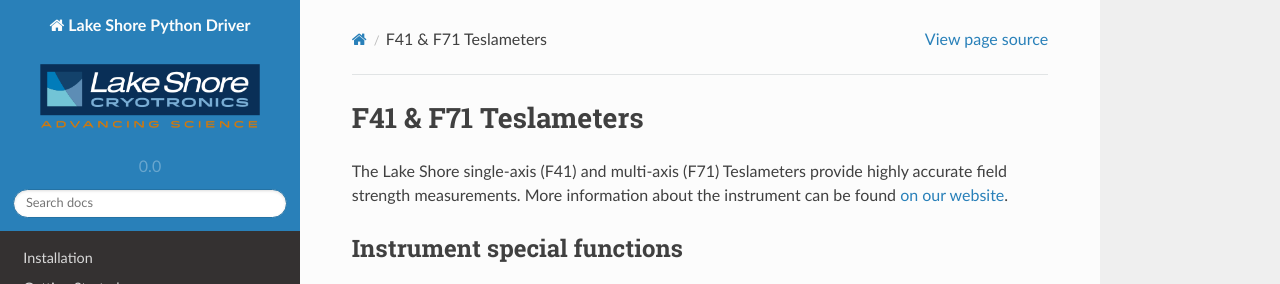
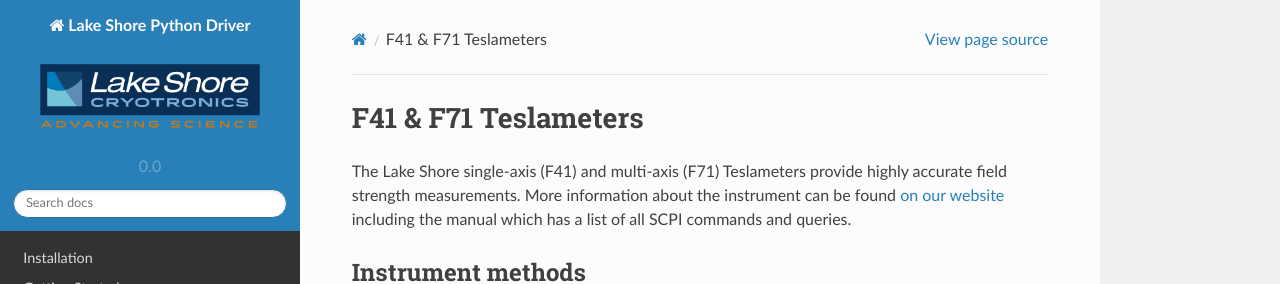
Before and after one commit to lakeshorecryotronics/python-driver, a Sphinx documentation site: the page built from docs/teslameter.rst, in a window 1280 px wide, cut to the strip 0-284 px from the top of the page. Built offline with Sphinx 7.4.7 and the Read the Docs theme 2.0.0, drawn with Linux system fonts in a browser that asks for light colours; some of the changed text lies outside the part shown.

Commit message:
Added inherited members to instrument page docs. Also tweaked the wording to point people towards teh manuals for SCPi commands.

```diff
--- a/docs/teslameter.rst
+++ b/docs/teslameter.rst
@@ -2,13 +2,14 @@
 
 F41 & F71 Teslameters
 =====================
-The Lake Shore single-axis (F41) and multi-axis (F71) Teslameters provide highly accurate field strength measurements. More information about the instrument can be found `on our website`_.
+The Lake Shore single-axis (F41) and multi-axis (F71) Teslameters provide highly accurate field strength measurements. More information about the instrument can be found `on our website`_ including the manual which has a list of all SCPI commands and queries.
 
 .. _on our website: https://www.lakeshore.com/products/Gaussmeters/F71-F41-teslameters/Pages/Overview.aspx
 
-Instrument special functions
-----------------------------
+Instrument methods
+------------------
 .. module:: lakeshore.teslameter
 
 .. autoclass:: Teslameter
     :members:
+    :inherited-members:
```
Also changed, not shown: docs/fast_hall.rst (+4 -3 lines), docs/precision_source.rst (+4 -3 lines).
